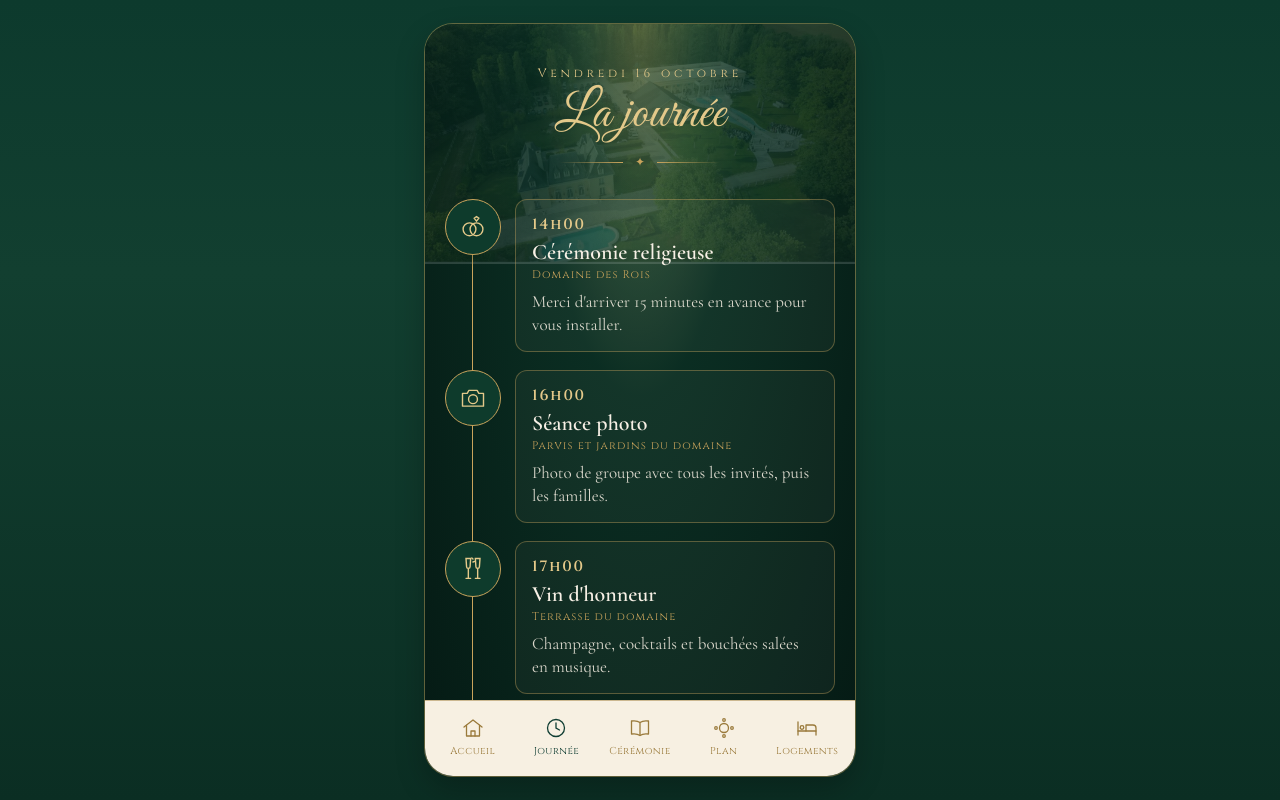
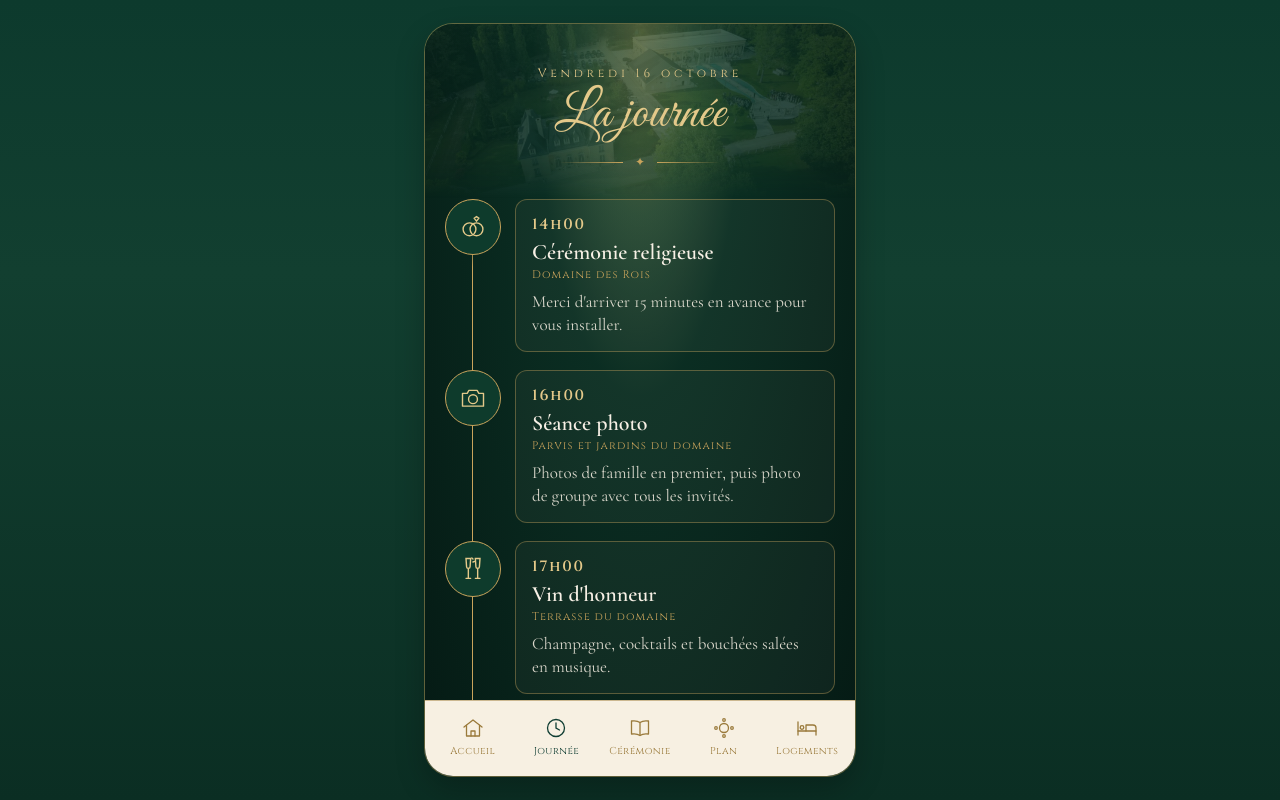
Before and after one commit to ahifon/Together-repo-2, a React (Vite) app: page / in a window 1280 px wide. Both pictures are taken after a click on the button "Journée". Built offline with nearby package versions, Linux system fonts and the light colour scheme; no server answers.

Commit message:
Mise à jour des descriptions des séances photo et ajustement des styles d'arrière-plan dans les composants Accueil et Journee pour améliorer l'esthétique.

```diff
--- a/public/donnees.json
+++ b/public/donnees.json
@@ -24,7 +24,7 @@
       "heure": "16:00",
       "titre": "Séance photo",
       "lieu": "Parvis et jardins du domaine",
-      "description": "Photo de groupe avec tous les invités, puis les familles.",
+      "description": "Photos de famille en premier, puis photo de groupe avec tous les invités.",
       "icone": "photo"
     },
     {
--- a/src/tabs/Accueil.tsx
+++ b/src/tabs/Accueil.tsx
@@ -63,7 +63,7 @@ export function Accueil({ data, now, goDay, goPlan, goBook }: Props) {
     }}>
       {/* Background photo (transparent) */}
       <div aria-hidden style={{
-        position: 'absolute', top: 0, left: 0, right: 0, pointerEvents: 'none',
+        position: 'absolute', top: 0, left: '-16%', width: '116%', pointerEvents: 'none',
         aspectRatio: '1086 / 1448',
         backgroundImage: 'url(couple.jpg)',
         backgroundSize: '100% 100%',
--- a/src/tabs/Journee.tsx
+++ b/src/tabs/Journee.tsx
@@ -43,9 +43,11 @@ export function Journee({ data, now }: Props) {
     <div style={{ position: 'relative', padding: '40px 20px 24px', animation: 'fadeUp .4s ease both' }}>
       <div aria-hidden style={{
         position: 'absolute', top: 0, left: 0, right: 0, pointerEvents: 'none',
-        aspectRatio: '1441 / 804',
+        height: 175,
         backgroundImage: 'url(domaine.jpg)',
-        backgroundSize: '100% 100%',
+        backgroundSize: 'cover',
+        WebkitMaskImage: 'linear-gradient(180deg, #000 70%, transparent 100%)',
+        maskImage: 'linear-gradient(180deg, #000 70%, transparent 100%)',
         backgroundPosition: 'center center',
         backgroundRepeat: 'no-repeat',
         opacity: 0.15,
```
